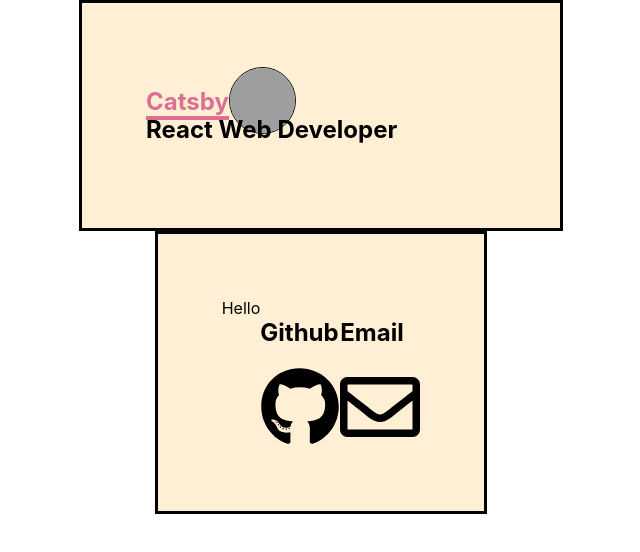
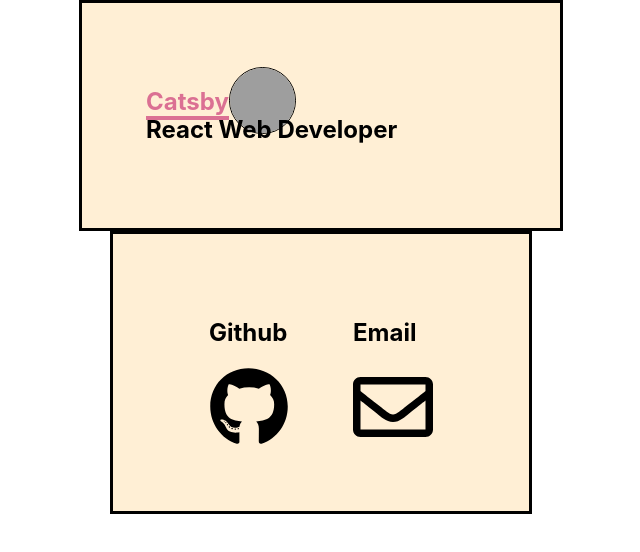
Before and after one commit to DanielOhn/portfolio-react, a React (Create React App) app: page / in a window 1280 px wide. Shown: the top 552 px of the page, without its empty margins (319-959 px from the left). Built offline with nearby package versions, Linux system fonts and the light colour scheme; grey boxes are pictures that could not be loaded.

Commit message:
Add rest of contact stuff.

```diff
--- a/src/components/Contact.js
+++ b/src/components/Contact.js
@@ -15,7 +15,6 @@ const Container = styled.section`
 function Contact() {
   return (
     <Container>
-      Hello
       <GitIcon />
       <EmailIcon />
     </Container>
--- a/src/components/IconButton.js
+++ b/src/components/IconButton.js
@@ -1,7 +1,10 @@
 import React from 'react'
 import styled from 'styled-components'
 
-const Content = styled.div``
+const Content = styled.div`
+  margin-left: 2em;
+  margin-right: 2em;
+`
 
 const Name = styled.h1``
 
```
